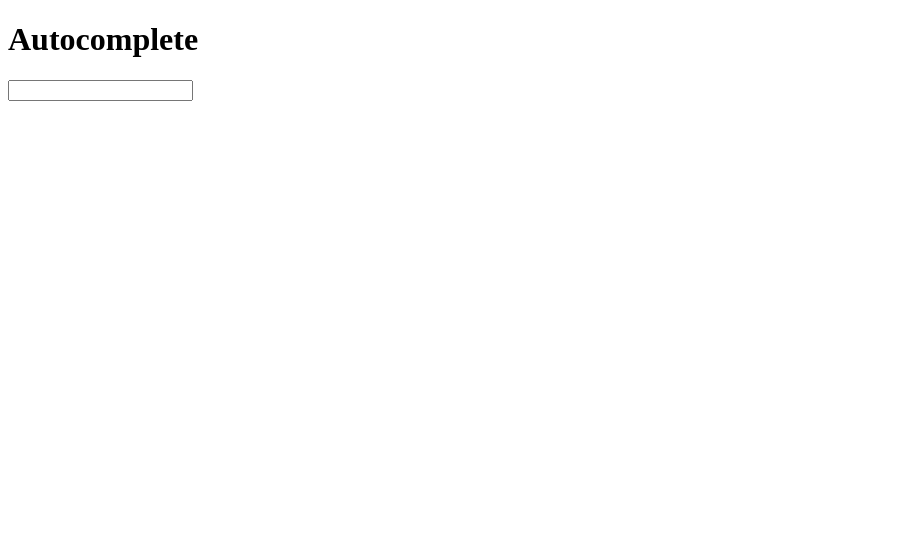
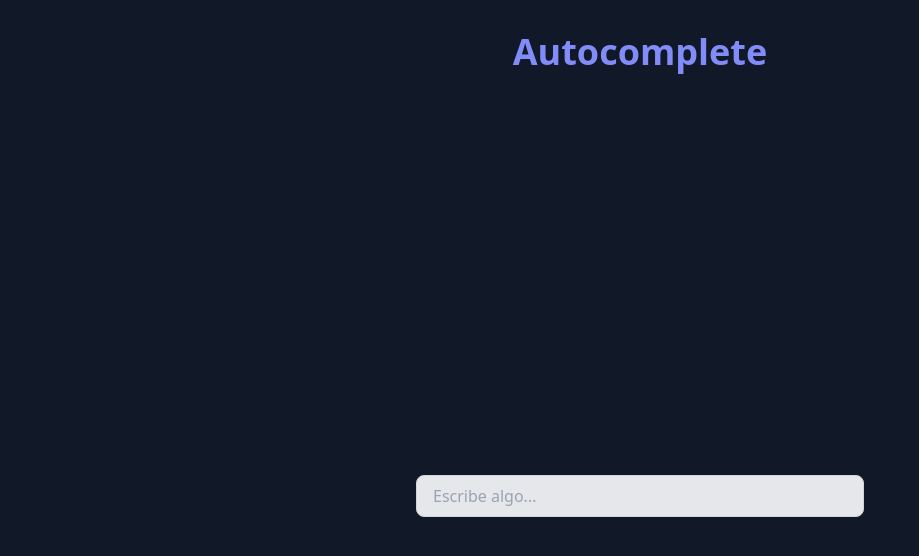
Before and after one commit to tadeowoto/autocomplete, a plain HTML site: page autocomplete/index.html in a window 1280 px wide. Shown: the whole page, without its empty margins (0-919 px from the left). Drawn offline with nearby package versions, Linux system fonts and the light colour scheme.

Commit message:
agregue Tailwind con algunos estilos basicos

```diff
--- a/autocomplete/index.html
+++ b/autocomplete/index.html
@@ -5,11 +5,23 @@
     <meta name="viewport" content="width=device-width, initial-scale=1.0">
     <link rel="stylesheet" href="styles/styles.css">
     <script src="app/app.js" defer></script>
+    <script src="https://cdn.tailwindcss.com"></script>
     <title>Autocomplete</title>
 </head>
-<body>
-    <h1 class="main-title">Autocomplete</h1>
-    <input type="text" id="main-input">
-    <p id="sugerencia"></p>
+<body class="bg-gray-900 text-gray-100 font-sans">
+    <header class="text-center py-8">
+        <h1 class="text-4xl font-bold text-indigo-400">Autocomplete</h1>
+    </header>
+    <main class="flex justify-center items-center h-screen">
+        <div class="w-full max-w-md">
+            <input
+                type="text"
+                id="main-input"
+                placeholder="Escribe algo..."
+                class="w-full px-4 py-2 text-gray-900 bg-gray-200 border border-gray-300 rounded-lg focus:outline-none focus:ring-2 focus:ring-indigo-500">
+
+            <div id="sugerencia" class="mt-4 text-indigo-400"></div>
+        </div>
+    </main>
 </body>
 </html>
```
